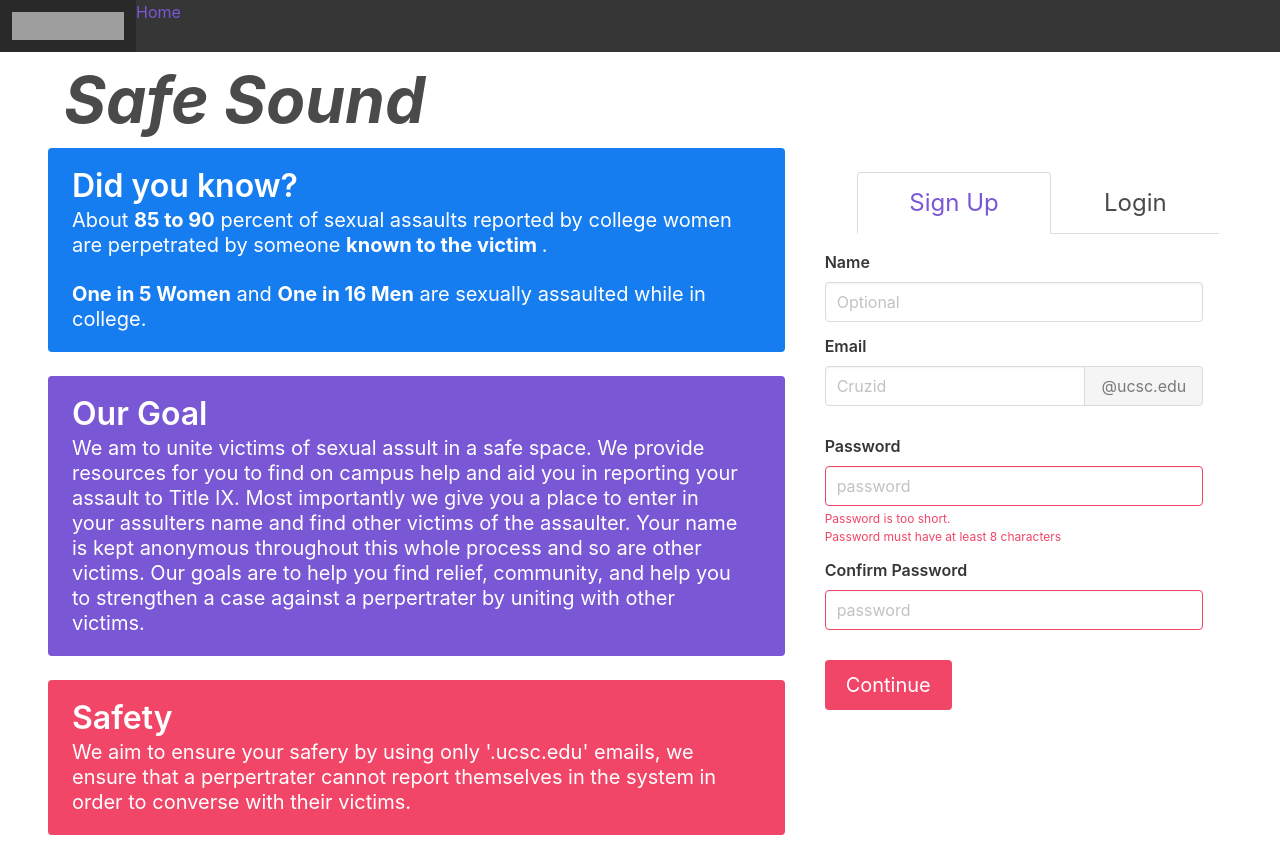
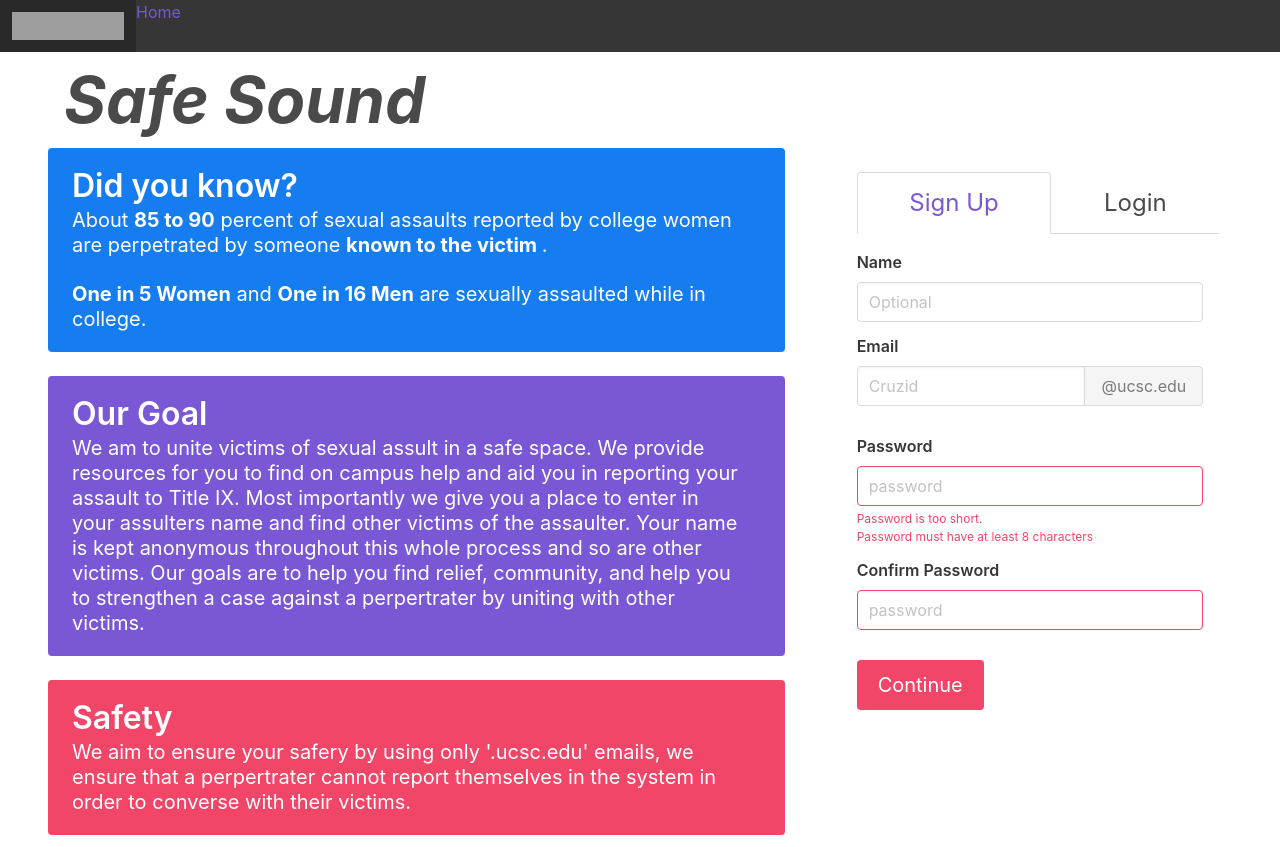
Before and after one commit to RapeReport/RapeReport, a Vue app in the folder rreport/: page / in a window 1280 px wide. Shown: the top 847 px of the page. Built offline with nearby package versions, Linux system fonts and the light colour scheme; grey boxes are pictures that could not be loaded.

Commit message:
main layout fix

```diff
--- a/rreport/src/components/LandingPage/LandingPage.vue
+++ b/rreport/src/components/LandingPage/LandingPage.vue
@@ -40,7 +40,7 @@
 		    	<section>
 			        <b-tabs  b-tabs type="is-boxed" expanded class="is-dark" position="is-right" size="is-large">
 			        <!-- v-model="activeTab"> -->
-			            <b-tab-item label="Sign Up">
+			            <b-tab-item label="Sign Up" style="padding-left: 2em">
 			                <section>
 						        <b-field class="Welcome" label="Name">
 						            <b-input placeholder="Optional"  v-model="name" ></b-input>
```
